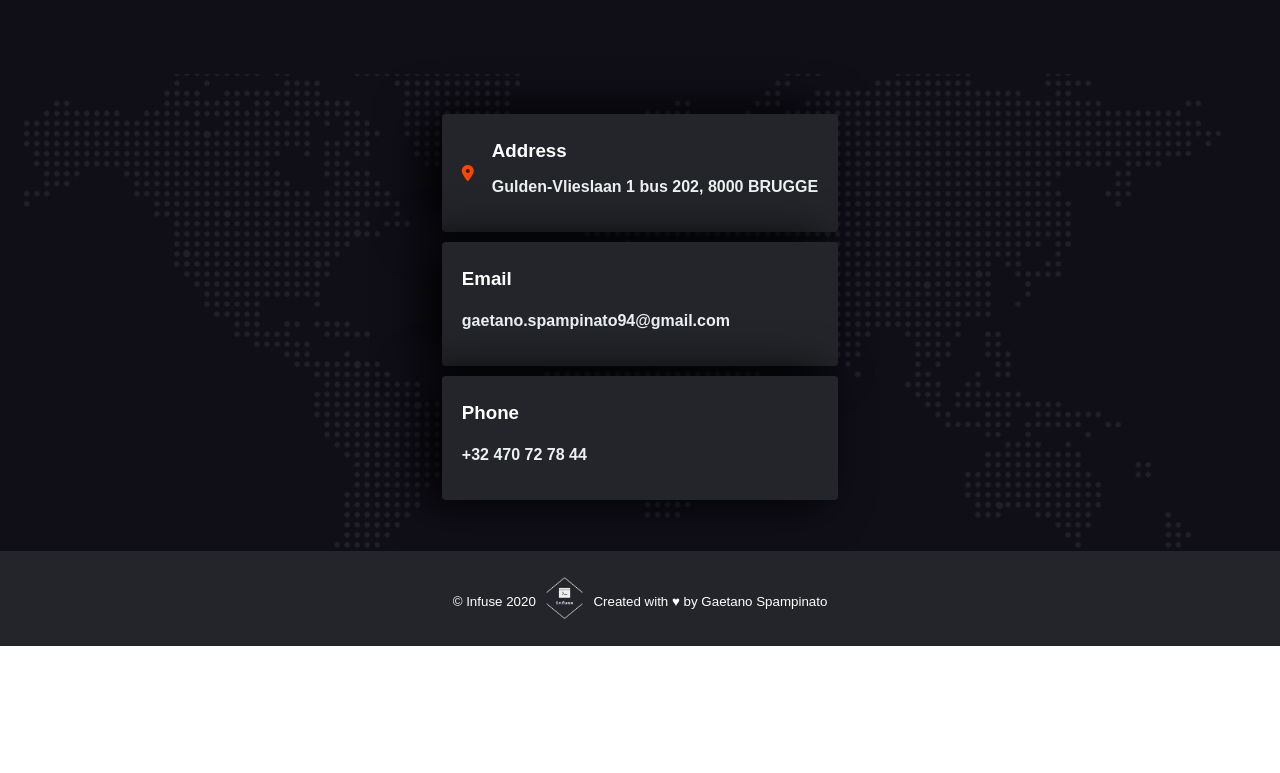
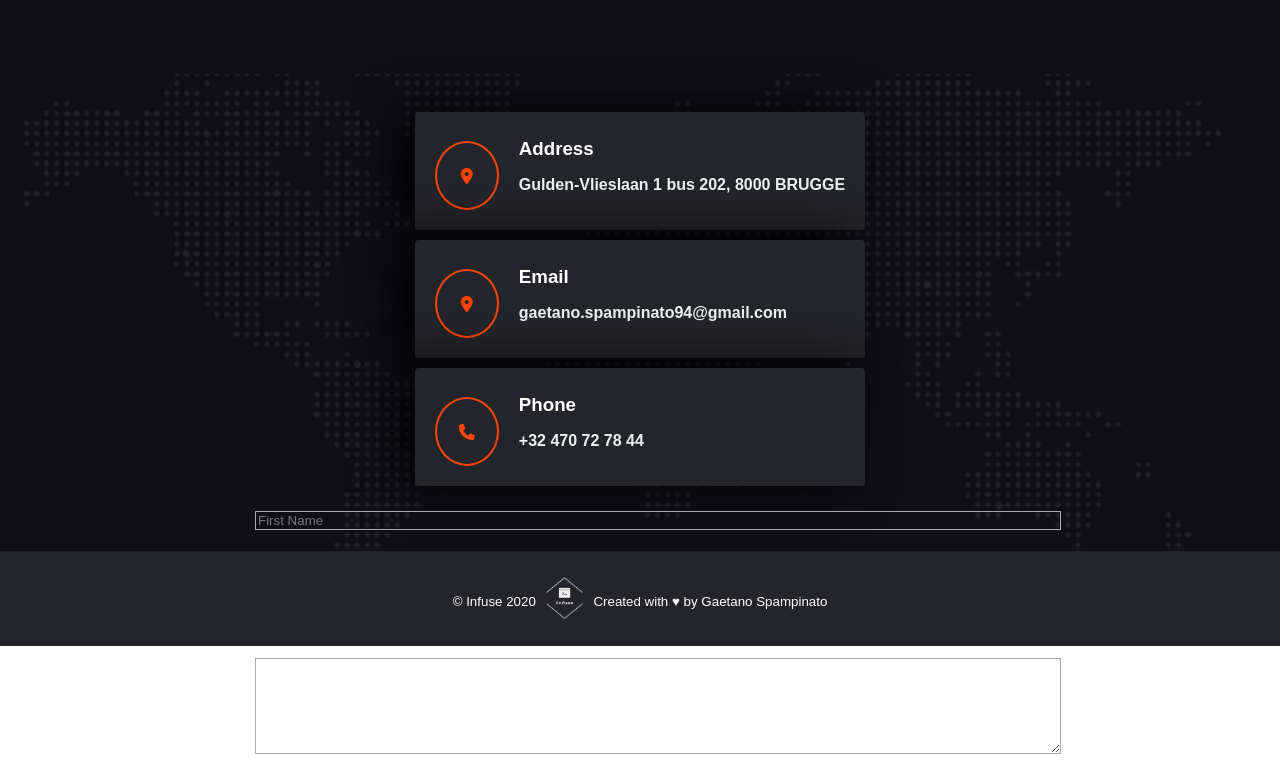
Before and after one commit to GaetanoSpampinato/infuse, a plain HTML site: page index.html in a window 1280 px wide. Shown: the part 4378-5151 px from the top of the page. Before the commit the page ends 5024 px from the top, so only its background shows below. Drawn offline with Linux system fonts and the light colour scheme.

Commit message:
final today

```diff
--- a/CSS/stylesheet.css
+++ b/CSS/stylesheet.css
@@ -419,11 +419,11 @@ footer p:hover {
 
 .infoContain {
   display: flex;
-  flex-flow: row wrap;
+  flex-flow: row wrap-reverse;
   padding-top: 15px;
   background-color: #24252a;
   min-height: 50px;
-  max-width: 400px;
+  max-width: 420px;
   margin-bottom: 10px;
   padding: 20px;
   border-radius: 4px;
@@ -435,13 +435,33 @@ footer p:hover {
   width: 100%;
 }
 
-.infoLogoContainer {
-  display: flex;
-  justify-content: center;
-  align-items: center;
+.kader {
+  width: 60px;
+  height: 40px;
+  text-align: center;
+  padding-top: 25px;
+  border: 2px solid orangered;
+  border-radius: 50%;
+  margin-right: 20px;
 }
 
-/*#endregion Contact */
+#formContainer {
+  width: 800px;
+}
+
+form {
+  min-width: 250px;
+  max-width: 800px;
+}
+
+.inputLayout {
+  border: 1px solid darkgray;
+  background: transparent;
+  margin: 15px;
+  width: 100%;
+}
+
+/*#endregion Ccontact */
 
 /*#region Animations */
 .fadeIn {
--- a/index.html
+++ b/index.html
@@ -391,9 +391,8 @@
     <section id="contact">
       <div id="contactInfo">
         <article class="infoContain">
-          <div class="infoLogoContainer">
-            <i class="fas fa-map-marker-alt icons"></i>
-          </div>
+          <i class="fas fa-map-marker-alt icons kader"></i>
+
           <div>
             <h3>Address</h3>
             <p>
@@ -408,20 +407,65 @@
         </article>
 
         <article class="infoContain">
+          <i class="fas fa-map-marker-alt icons kader"></i>
+          <div>
             <h3>Email</h3>
             <p>
               <a href="mailto:gaetano.spampinato94@gmail.com"
                 >gaetano.spampinato94@gmail.com</a
               >
             </p>
+          </div>
         </article>
 
         <article class="infoContain">
+          <i class="fas fa-phone icons kader"></i>
+          <div>
             <h3>Phone</h3>
             <p>
               <a href="tel:+32470727844">+32 470 72 78 44</a>
             </p>
+          </div>
         </article>
+      </div>
+      <div id="formContainer">
+        <form action="http://jkorpela.fi/cgi-bin/echo.cgi" method="POST">
+          <input
+            id="Voornaam"
+            name="Voornaam"
+            type="text"
+            class="inputLayout"
+            placeholder="First Name"
+            required
+          />
+          <br />
+          <input
+            id="Achternaam"
+            name="Achternaam"
+            type="text"
+            class="inputLayout"
+            placeholder="Last Name"
+            required
+          />
+          <br />
+          <input
+            id="mail"
+            name="mail"
+            type="email"
+            class="inputLayout"
+            placeholder="Your Email"
+            required
+          />
+          <br />
+          <textarea
+            class="inputLayout"
+            name="beschrijving"
+            id="beschrijving"
+            cols="30"
+            rows="6"
+            required
+          ></textarea>
+        </form>
       </div>
     </section>
   </body>
```
Lines whose indentation alone changed are shown as unchanged.
